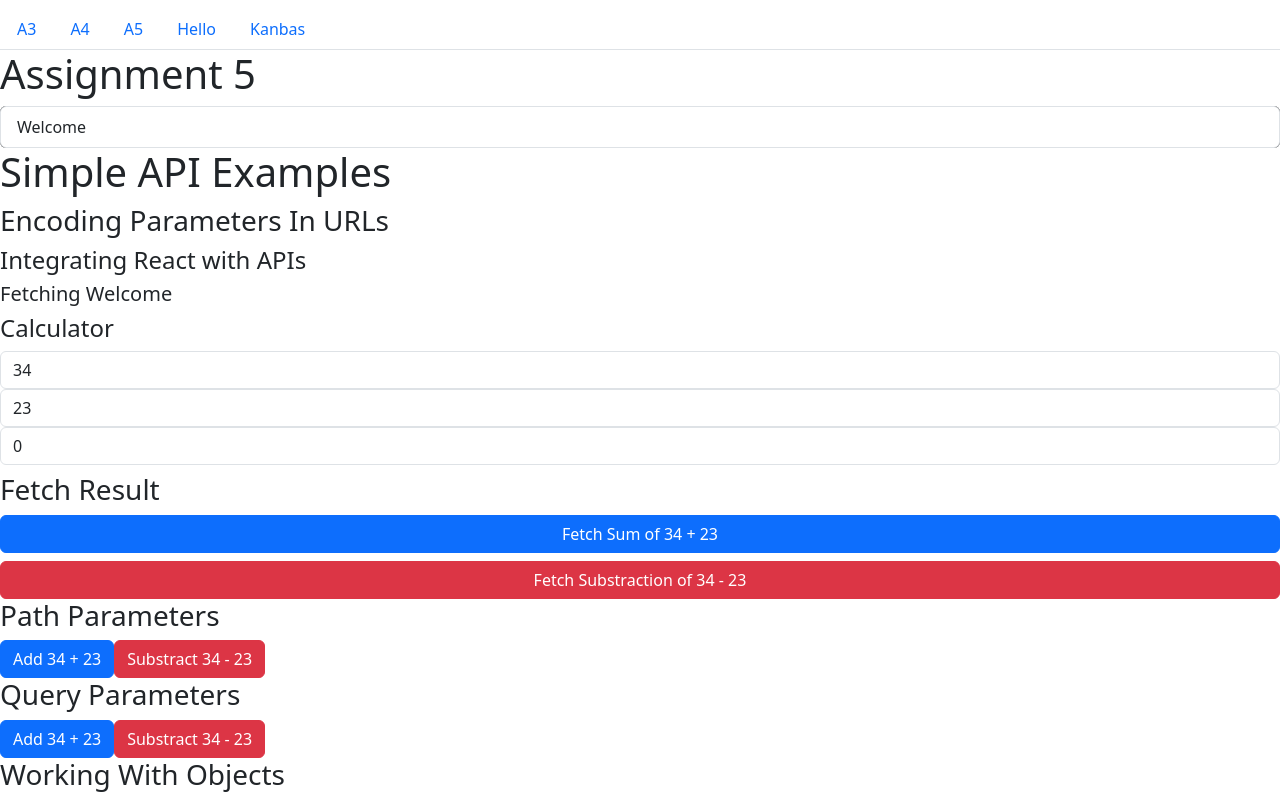
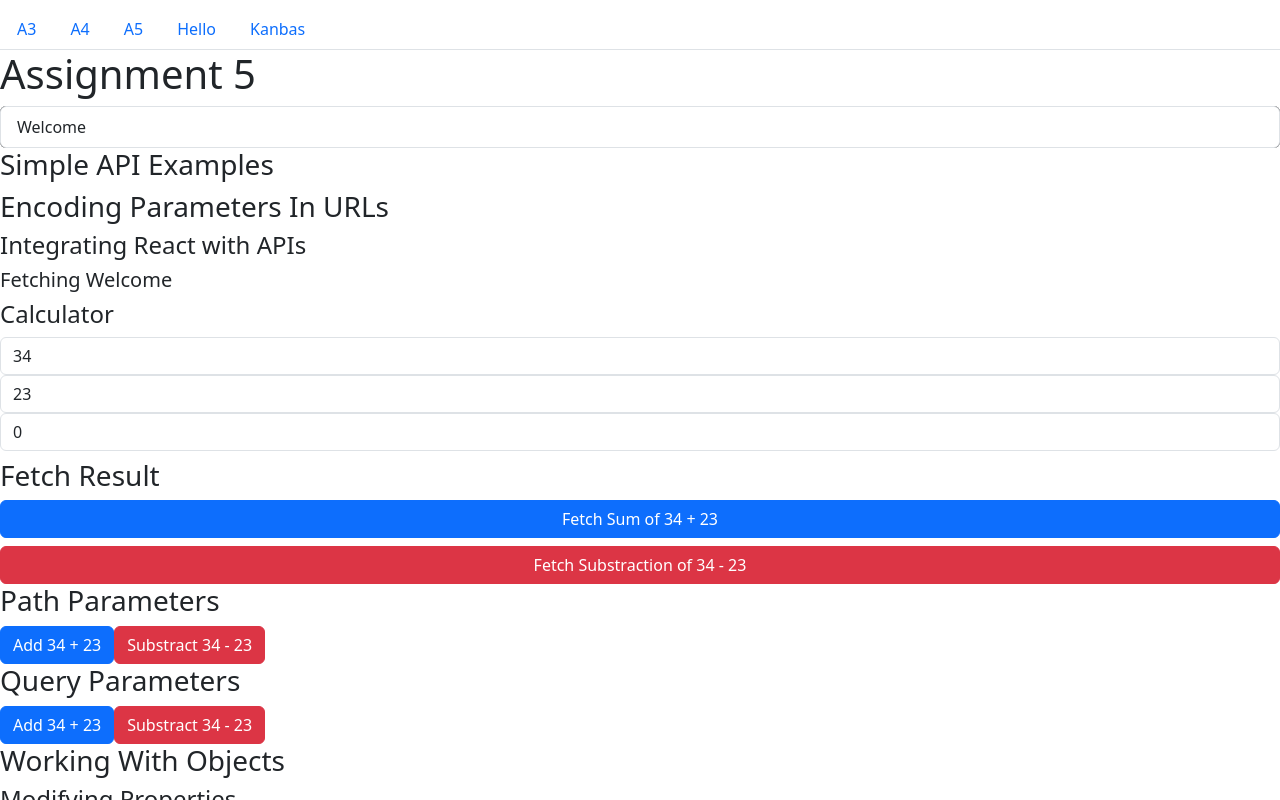
Before and after one commit to Amey22s/kanbas-react-web-app, a React (Create React App) app: page /#/Labs/a5 in a window 1280 px wide. Shown: the top 800 px of the page. Built offline with nearby package versions, Linux system fonts and the light colour scheme; no server answers.

Commit message:
minor fixes

```diff
--- a/src/Labs/a5/index.js
+++ b/src/Labs/a5/index.js
@@ -1,4 +1,4 @@
-import SimpleAPIExamples from './SimpleAPIExamples';
+import SimpleAPIExamples from "./simpleapiexamples";
 import EncodingParametersInURLs from './EncodingParametersInURLs';
 import WorkingWithObjects from './WorkingWithObjects';
 import WorkingWithArrays from './WorkingWithArrays';
--- a/src/Labs/a5/simpleapiexamples.js
+++ b/src/Labs/a5/simpleapiexamples.js
@@ -1,3 +1,8 @@
-export default function SimpleAPIExamples() {
-    return <h1>Simple API Examples</h1>;
-  }
+const SimpleAPIExamples = () => {
+    return(
+        <>
+        <h3>Simple API Examples</h3>
+        </>
+    )
+}
+export default SimpleAPIExamples;
```
